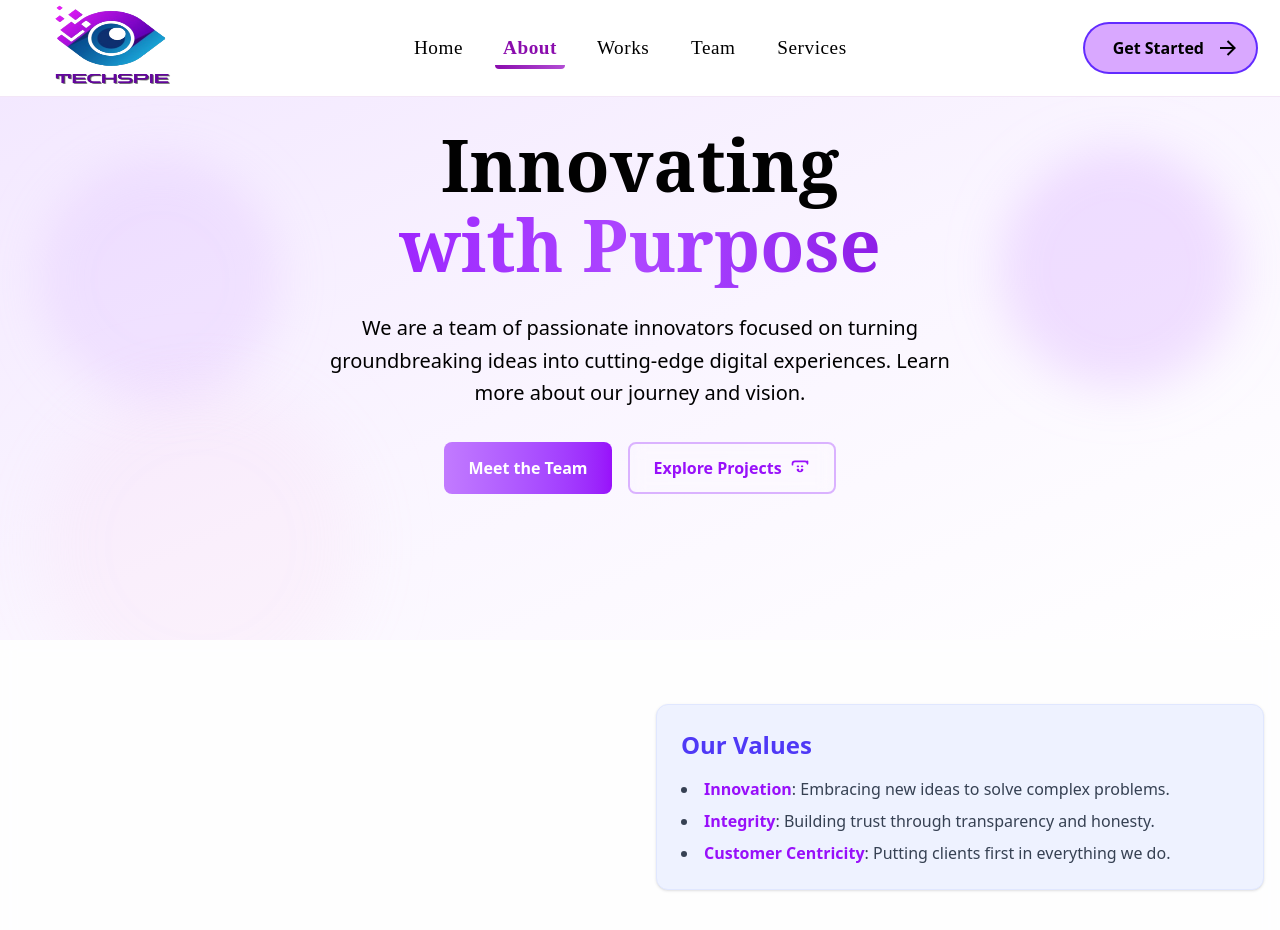
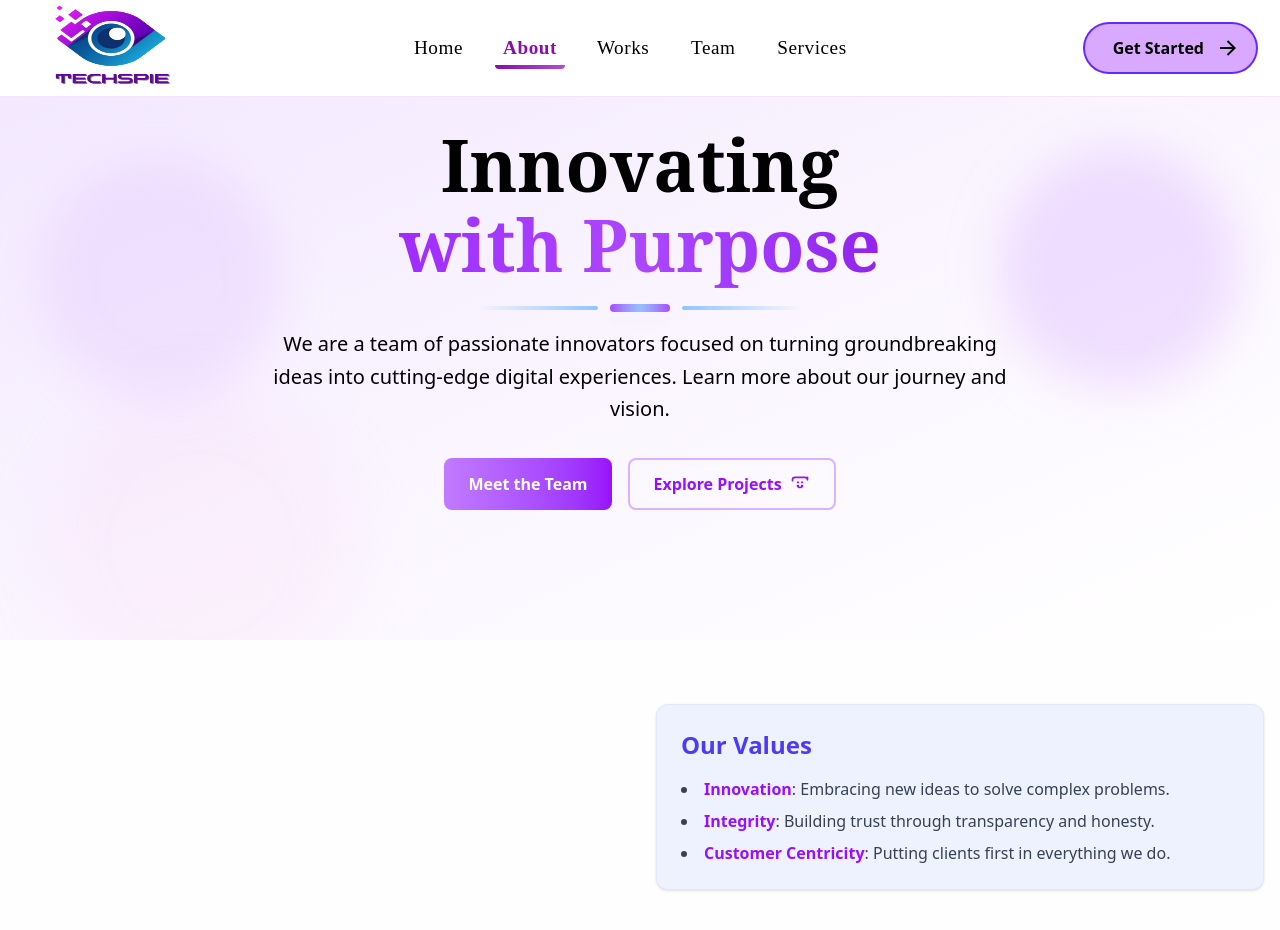
Before and after one commit to NoumanKhan2003/TechSpie, a React (Vite) app in the folder client/: page /about in a window 1280 px wide. Shown: the top 930 px of the page. Built offline with nearby package versions, Linux system fonts and the light colour scheme.

Commit message:
Added animation in all pages

```diff
--- a/client/src/Components/aboutUs/AboutHero.jsx
+++ b/client/src/Components/aboutUs/AboutHero.jsx
@@ -1,4 +1,4 @@
-import React, { useRef, useEffect } from "react";
+import React, { useRef, useEffect, useState } from "react";
 import gsap from "gsap";
 import { ScrollTrigger } from "gsap/ScrollTrigger";
 
@@ -7,8 +7,11 @@ gsap.registerPlugin(ScrollTrigger);
 const AboutHero = () => {
   const heroTitleRef = useRef(null);
   const heroTextRef = useRef(null);
+  const [isVisible, setIsVisible] = useState(false);
 
   useEffect(() => {
+    setIsVisible(true);
+
     const masterTl = gsap.timeline({
       scrollTrigger: {
         trigger: heroTitleRef.current,
@@ -48,9 +51,14 @@ const AboutHero = () => {
           </div>
 
           {/* Main Content */}
-          <div className="relative z-10 text-center px-6 max-w-4xl mx-auto space-y-4 mt-10">
+          <div className="relative z-10 text-center px-6 max-w-4xl mx-auto space-y-2 mt-10">
             <h1
-              className="text-4xl md:text-6xl lg:text-7xl font-bold py-2"
+              ref={heroTitleRef}
+              className={`text-4xl md:text-6xl lg:text-7xl font-bold py-2 transition-all duration-1000 delay-300 ${
+                isVisible
+                  ? "translate-y-0 opacity-100"
+                  : "translate-y-8 opacity-0"
+              }`}
               style={{ fontFamily: "Noto Serif" }}
             >
               <span
@@ -70,20 +78,51 @@ const AboutHero = () => {
                 with Purpose
               </span>
             </h1>
-
-            <p className="mt-4 text-lg md:text-xl text-black max-w-2xl mx-auto leading-relaxed">
+            <div
+              className={`mb-3 transition-all duration-800 delay-600 ${
+                isVisible ? "scale-x-100 opacity-100" : "scale-x-0 opacity-0"
+              }`}
+            >
+              <div className="relative flex items-center justify-center">
+                <div className="w-30 h-1 bg-gradient-to-r from-transparent to-blue-300 rounded-full"></div>
+                <div className="w-15 h-2 bg-gradient-to-r from-purple-500 via-blue-500 to-purple-500 mx-3 rounded-full relative overflow-hidden shadow-lg">
+                  <div className="absolute inset-0 bg-gradient-to-r from-transparent via-white to-transparent opacity-50 animate-pulse"></div>
+                </div>
+                <div className="w-30 h-1 bg-gradient-to-r from-blue-300 to-transparent rounded-full"></div>
+              </div>
+            </div>
+            <p
+              ref={heroTextRef}
+              className={`mt-4 text-lg md:text-xl text-black max-w-3xl mx-auto leading-relaxed transition-all duration-1000 delay-500 ${
+                isVisible
+                  ? "translate-y-0 opacity-100"
+                  : "translate-y-8 opacity-0"
+              }`}
+            >
               We are a team of passionate innovators focused on turning
               groundbreaking ideas into cutting-edge digital experiences. Learn
               more about our journey and vision.
             </p>
 
             <div className="mt-8 flex flex-col sm:flex-row gap-4 justify-center">
-              <button className="group relative px-6 py-3 bg-gradient-to-r from-purple-400 to-purple-600 text-white font-semibold rounded-lg transition-transform duration-500 hover:scale-105">
+              <button
+                className={`group relative px-6 py-3 bg-gradient-to-r from-purple-400 to-purple-600 text-white font-semibold rounded-lg transition-all duration-1000 delay-700 hover:scale-105 ${
+                  isVisible
+                    ? "translate-y-0 opacity-100"
+                    : "translate-y-8 opacity-0"
+                }`}
+              >
                 <span className="relative z-10">Meet the Team</span>
                 <div className="absolute inset-0 bg-gradient-to-r from-purple-500 to-purple-700 opacity-0 group-hover:opacity-100 transition-opacity duration-300"></div>
               </button>
 
-              <button className="group px-6 py-3 border-2 border-purple-300 text-purple-600 font-semibold rounded-lg backdrop-blur-sm hover:border-purple-500 hover:bg-purple-100 transition-transform duration-500 hover:scale-105">
+              <button
+                className={`group px-6 py-3 border-2 border-purple-300 text-purple-600 font-semibold rounded-lg backdrop-blur-sm hover:border-purple-500 hover:bg-purple-100 transition-all duration-1000 delay-800 hover:scale-105 ${
+                  isVisible
+                    ? "translate-y-0 opacity-100"
+                    : "translate-y-8 opacity-0"
+                }`}
+              >
                 <span className="flex items-center justify-center">
                   Explore Projects
                   <svg
--- a/client/src/Components/home/Home.jsx
+++ b/client/src/Components/home/Home.jsx
@@ -1,4 +1,4 @@
-import React from "react";
+import React, { useState, useEffect } from "react";
 import Groups2OutlinedIcon from "@mui/icons-material/Groups2Outlined";
 import ArrowOutwardOutlinedIcon from "@mui/icons-material/ArrowOutwardOutlined";
 import { Link as RouterLink } from "react-router-dom";
@@ -18,6 +18,12 @@ const stats = [
 ];
 
 const Home = () => {
+  const [isVisible, setIsVisible] = useState(false);
+
+  useEffect(() => {
+    setIsVisible(true);
+  }, []);
+
   return (
     <>
       <main className="min-h-screen flex items-center pt-10 relative">
@@ -32,23 +38,39 @@ const Home = () => {
 
             {/* Main Content Container */}
             <div
-              className="relative z-10 text-center px-6 max-w-6xl mx-auto space-y-6"
+              className="relative z-10 text-center px-6 max-w-6xl mx-auto space-y-2"
               style={{ perspective: "1200px" }}
             >
               {/* Main Heading */}
               <h1
-                className=" text-5xl md:text-7xl lg:text-8xl font-bold py-0 mt-10 md:mt-9"
+                className={`text-5xl md:text-7xl lg:text-8xl font-bold py-0 mt-10 md:mt-9 transition-all duration-1000 delay-300 ${
+                  isVisible
+                    ? "translate-y-0 opacity-100"
+                    : "translate-y-8 opacity-0"
+                }`}
                 style={{
                   animation: "fadeFloat 3s ease-in-out infinite",
                   fontFamily: "Noto Serif",
                 }}
               >
                 <span className="block text-black">Build the</span>
-                <span className="block bg-gradient-to-r from-purple-600 via-purple-500 to-purple-700 bg-clip-text text-transparent animate-pulse py-2">
+                <span className="block bg-gradient-to-r from-purple-600 via-purple-500 to-purple-700 bg-clip-text text-transparent animate-pulse py-0">
                   Future Today
                 </span>
               </h1>
-
+              <div
+                className={`mb-3 transition-all duration-800 delay-600 ${
+                  isVisible ? "scale-x-100 opacity-100" : "scale-x-0 opacity-0"
+                }`}
+              >
+                <div className="relative flex items-center justify-center">
+                  <div className="w-30 h-1 bg-gradient-to-r from-transparent to-blue-300 rounded-full"></div>
+                  <div className="w-15 h-2 bg-gradient-to-r from-purple-500 via-blue-500 to-purple-500 mx-3 rounded-full relative overflow-hidden shadow-lg">
+                    <div className="absolute inset-0 bg-gradient-to-r from-transparent via-white to-transparent opacity-50 animate-pulse"></div>
+                  </div>
+                  <div className="w-30 h-1 bg-gradient-to-r from-blue-300 to-transparent rounded-full"></div>
+                </div>
+              </div>
               {/* Subtitle */}
               <p className="mt-0 text-xl text-black md:text-2xl max-w-3xl mx-auto leading-relaxed ">
                 Transform your ideas into reality with our cutting-edge
--- a/client/src/Components/services/ServiceHero.jsx
+++ b/client/src/Components/services/ServiceHero.jsx
@@ -1,25 +1,11 @@
-import React, { useRef, useEffect } from "react";
-import gsap from "gsap";
+import React, { useState } from "react";
 
 const ServiceHero = () => {
-  const headerRef = useRef(null);
-  const subtitleRef = useRef(null);
+  const [isVisible, setIsVisible] = useState(false);
 
-  useEffect(() => {
-    const mainTl = gsap.timeline();
-
-    mainTl
-      .fromTo(
-        headerRef.current,
-        { opacity: 0, y: -50, scale: 0.9 },
-        { opacity: 1, y: 0, scale: 1, duration: 0.8, ease: "back.out(1.7)" }
-      )
-      .fromTo(
-        subtitleRef.current,
-        { opacity: 0, y: 30 },
-        { opacity: 1, y: 0, duration: 0.7, ease: "power3.out" },
-        "-=0.4"
-      );
+  React.useEffect(() => {
+    const timer = setTimeout(() => setIsVisible(true), 100);
+    return () => clearTimeout(timer);
   }, []);
 
   return (
@@ -36,12 +22,18 @@ const ServiceHero = () => {
           <div className="flex flex-col items-center text-center space-y-8">
             {/* Main Heading */}
             <div
-              className="space-y-4"
-              style={{ animation: "fadeFloat 3s ease-out infinite" }}
+              className={`space-y-4 transition-all duration-1000 delay-300 ${
+                isVisible
+                  ? "translate-y-0 opacity-100"
+                  : "translate-y-8 opacity-0"
+              }`}
             >
               <h1
                 className="text-4xl md:text-6xl lg:text-7xl font-bold text-gray-900 leading-tight"
-                style={{ fontFamily: "noto serif" }}
+                style={{
+                  fontFamily: "Noto Serif",
+                  animation: "fadeFloat 3s ease-in-out infinite",
+                }}
               >
                 <span className="inline-block">Transform</span>{" "}
                 <span className="inline-block text-purple-600">Your</span>{" "}
@@ -55,10 +47,28 @@ const ServiceHero = () => {
                 </span>
               </h1>
             </div>
-
+            <div
+              className={`mb-3 transition-all duration-800 delay-600 ${
+                isVisible ? "scale-x-100 opacity-100" : "scale-x-0 opacity-0"
+              }`}
+            >
+              <div className="relative flex items-center justify-center">
+                <div className="w-30 h-1 bg-gradient-to-r from-transparent to-blue-300 rounded-full"></div>
+                <div className="w-15 h-2 bg-gradient-to-r from-purple-500 via-blue-500 to-purple-500 mx-3 rounded-full relative overflow-hidden shadow-lg">
+                  <div className="absolute inset-0 bg-gradient-to-r from-transparent via-white to-transparent opacity-50 animate-pulse"></div>
+                </div>
+                <div className="w-30 h-1 bg-gradient-to-r from-blue-300 to-transparent rounded-full"></div>
+              </div>
+            </div>
             {/* Subheading */}
             <div className="max-w-3xl mx-auto">
-              <p className="text-lg md:text-xl lg:text-2xl text-gray-600 leading-relaxed">
+              <p
+                className={`text-lg md:text-xl lg:text-2xl text-gray-600 leading-relaxed transition-all duration-1000 delay-500 ${
+                  isVisible
+                    ? "translate-y-0 opacity-100"
+                    : "translate-y-8 opacity-0"
+                }`}
+              >
                 We deliver cutting-edge digital solutions that drive growth,
                 enhance efficiency, and transform the way you do business. From
                 strategy to implementation, our expert team is here to turn your
@@ -66,10 +76,14 @@ const ServiceHero = () => {
               </p>
             </div>
 
-            {/* CTA Buttons - now spaced properly */}
+            {/* CTA Buttons */}
             <div className="flex flex-col sm:flex-row gap-6 mt-8">
               <button
-                className="px-8 py-4 bg-purple-600 text-white font-semibold rounded-lg shadow-lg hover:bg-purple-700 hover:shadow-xl transition-all duration-300 ease-in-out"
+                className={`px-8 py-4 bg-purple-600 text-white font-semibold rounded-lg shadow-lg hover:bg-purple-700 hover:shadow-xl transition-all duration-1000 delay-700 ${
+                  isVisible
+                    ? "translate-y-0 opacity-100"
+                    : "translate-y-8 opacity-0"
+                }`}
                 style={{
                   animation: "zoomInOut 3s ease-in-out infinite",
                 }}
@@ -77,7 +91,11 @@ const ServiceHero = () => {
                 Get Started Today
               </button>
               <button
-                className="px-8 py-4 bg-white text-purple-600 font-semibold rounded-lg border-2 border-purple-600 hover:bg-purple-50 hover:shadow-lg transition-all duration-300 ease-in-out"
+                className={`px-8 py-4 bg-white text-purple-600 font-semibold rounded-lg border-2 border-purple-600 hover:bg-purple-50 hover:shadow-lg transition-all duration-1000 delay-800 ${
+                  isVisible
+                    ? "translate-y-0 opacity-100"
+                    : "translate-y-8 opacity-0"
+                }`}
                 style={{
                   animation: "zoomInOut 3s ease-in-out infinite",
                 }}
@@ -90,7 +108,15 @@ const ServiceHero = () => {
       </section>
       <style>
         {`
-          @keyframes fadeFloat {
+          @keyframes zoomInOut {
+            0%, 100% {
+              transform: scale(1);
+            }
+            50% {
+              transform: scale(1.08);
+            }
+          }
+              @keyframes fadeFloat {
             0%, 100% {
               transform: translateY(0);
               opacity: 1;
@@ -100,16 +126,7 @@ const ServiceHero = () => {
               opacity: 0.9;
             }
           }
-
-      @keyframes zoomInOut {
-        0%, 100% {
-          transform: scale(1);
-        }
-        50% {
-          transform: scale(1.08);
-        }
-      }
-    `}
+        `}
       </style>
     </>
   );
--- a/client/src/Components/works/WorkHeader.jsx
+++ b/client/src/Components/works/WorkHeader.jsx
@@ -56,11 +56,11 @@ function WorkHeader() {
               }`}
             >
               <div className="relative flex items-center justify-center">
-                <div className="w-16 h-1 bg-gradient-to-r from-transparent to-blue-300 rounded-full"></div>
-                <div className="w-10 h-2 bg-gradient-to-r from-purple-500 via-blue-500 to-purple-500 mx-3 rounded-full relative overflow-hidden shadow-lg">
+                <div className="w-30 h-1 bg-gradient-to-r from-transparent to-blue-300 rounded-full"></div>
+                <div className="w-18 h-2 bg-gradient-to-r from-purple-500 via-blue-500 to-purple-500 mx-3 rounded-full relative overflow-hidden shadow-lg">
                   <div className="absolute inset-0 bg-gradient-to-r from-transparent via-white to-transparent opacity-50 animate-pulse"></div>
                 </div>
-                <div className="w-16 h-1 bg-gradient-to-r from-blue-300 to-transparent rounded-full"></div>
+                <div className="w-30 h-1 bg-gradient-to-r from-blue-300 to-transparent rounded-full"></div>
               </div>
             </div>
 
```
Also changed, not shown: client/src/Components/team/TeamHero.jsx (+12 -8 lines).
